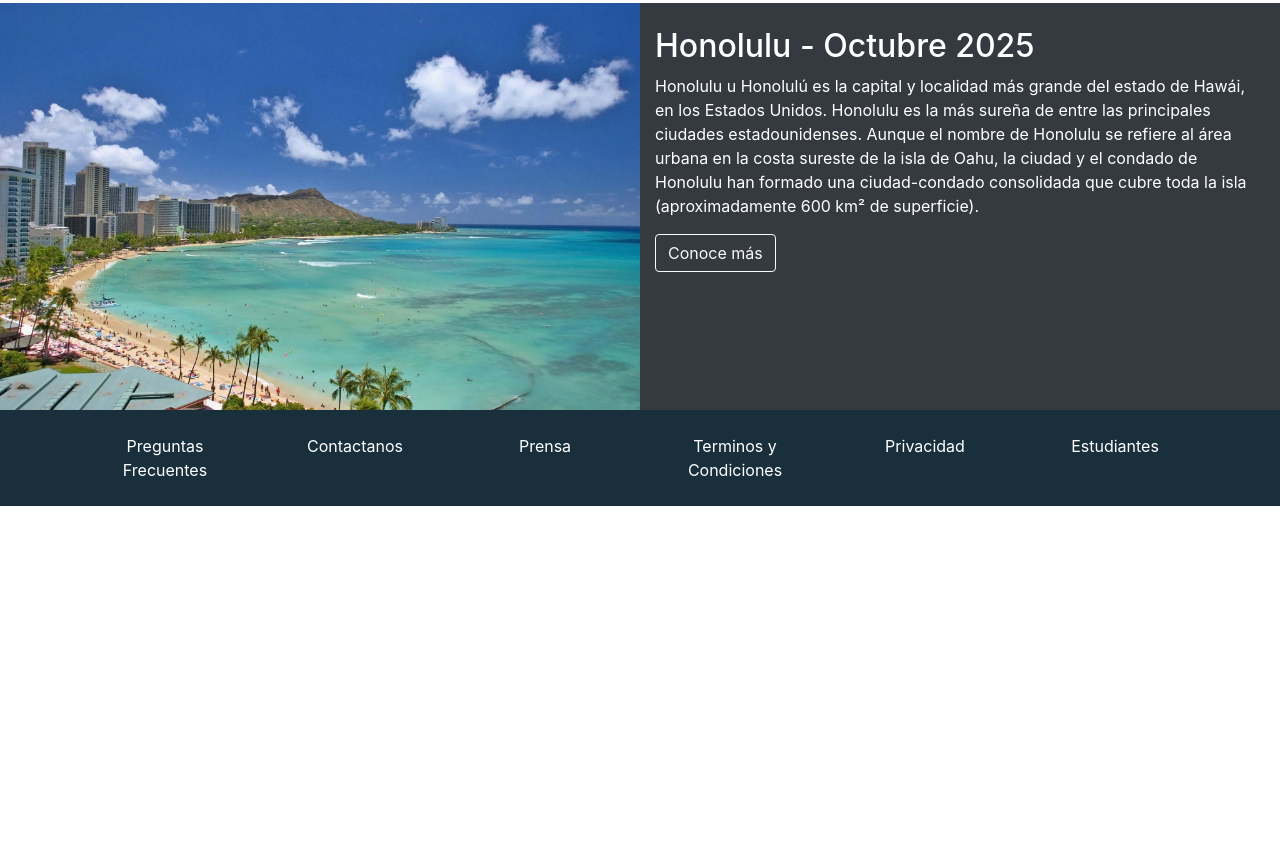
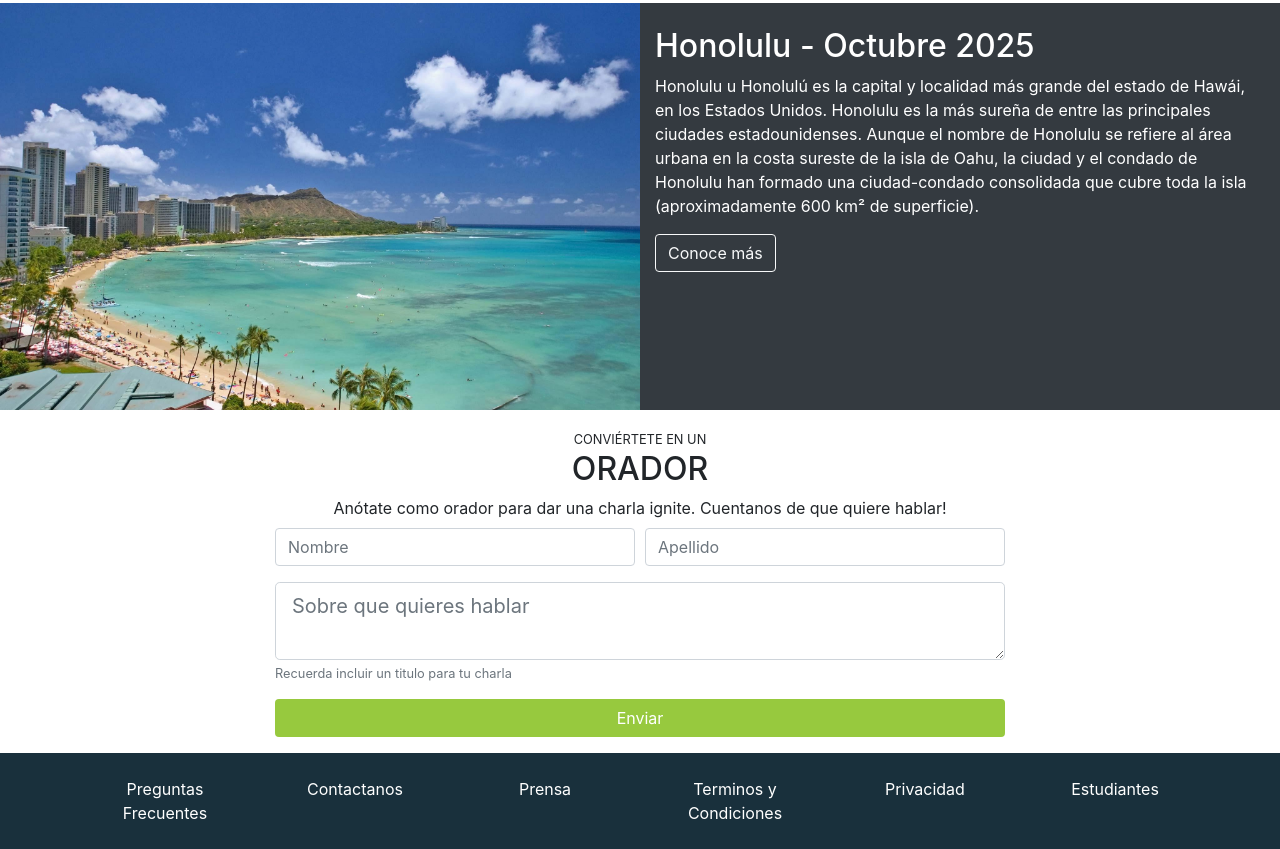
Before and after one commit to Espancake/Bootstrap, a plain HTML site: page index.html in a window 1280 px wide. Shown: the part 2027-2876 px from the top of the page. Before the commit the page ends 2533 px from the top, so only its background shows below. Drawn offline with nearby package versions, Linux system fonts and the light colour scheme.

Commit message:
Los formularios de Bootstrap 4

```diff
--- a/index.html
+++ b/index.html
@@ -190,6 +190,52 @@
           </div>
         </section>
         <!--/Lugar y fecha-->
+
+        <!--Conviertete en orador-->
+        <section id="conviertete-en-orador" class="pt-3 pb-3">
+          <div class="container">
+            <div class="row">
+              <div class="col text-uppercase text-center">
+                <small>Conviértete en un</small>
+                <h2>Orador</h2>
+              </div>
+            </div>
+            <div class="row">
+              <div class="col text-center">
+                Anótate como orador para dar una charla ignite.
+                Cuentanos de que quiere hablar!
+              </div>
+            </div>
+            <div class="row">
+              <div class="col col-md-10 col-lg-8 offset-md-1 offset-lg-2 pt-2">
+                  <form>
+                      <div class="form-row">
+                        <div class="form-group col-12 col-md-6">
+                          <input type="text" class="form-control" placeholder="Nombre">
+                        </div>
+                        <div class="form-group col-12 col-md-6">
+                          <input type="text" class="form-control" placeholder="Apellido">
+                        </div>
+                      </div>
+                      <div class="form-row">
+                        <div class="form-group col">
+                          <textarea name="text" class="form-control form-control-lg" placeholder="Sobre que quieres hablar"></textarea>
+                          <small class="form-text text-muted">
+                            Recuerda incluir un titulo para tu charla
+                          </small>
+                        </div>
+                      </div>
+                      <div class="form-row">
+                        <div class="col">
+                          <button type="button" class="btn btn-platzi btn-block"> Enviar</button>
+                        </div>
+                      </div>
+                    </form>
+              </div>
+            </div>
+          </div>
+        </section>
+        <!--/Conviertete en orador-->
         <!--Footer-->
 
     <footer id="footer" class="pb-4 pt-4">
```
